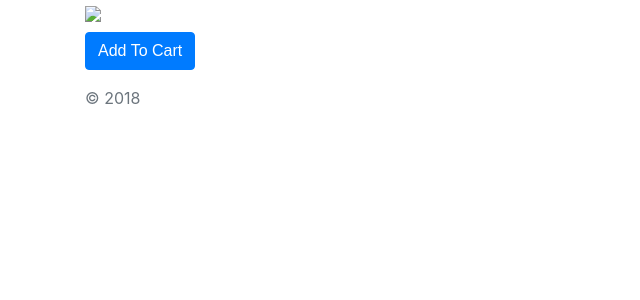
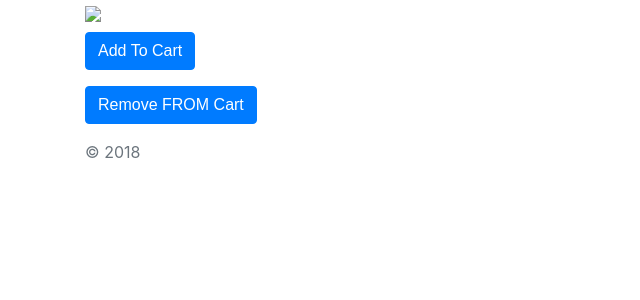
Before and after one commit to maikeulb/stationaryshop, a Python web app: template src/app/templates/catalog/details.html in a window 1280 px wide. Shown: the part 61-361 px from the top of the page, without its empty margins (0-640 px from the left). Run offline with Jinja, Linux system fonts and the light colour scheme; the template is opened without the code that fills it, so the values that code supplies are empty; some libraries are stand-ins or nearby versions; some web fonts are replaced.

Commit message:
add remove to cart functionality

```diff
--- a/src/app/templates/catalog/details.html
+++ b/src/app/templates/catalog/details.html
@@ -15,6 +15,10 @@
             <a href="{{ url_for('cart.add_to_cart', catalog_item_id=catalog_item.id) }}" class="btn
               btn-primary">Add To Cart</a>
         </p>
+        <p class="button">
+            <a href="{{ url_for('cart.remove_from_cart', catalog_item_id=catalog_item.id) }}" class="btn
+              btn-primary">Remove FROM  Cart</a>
+        </p>
     </div>
 </div>
 
```
